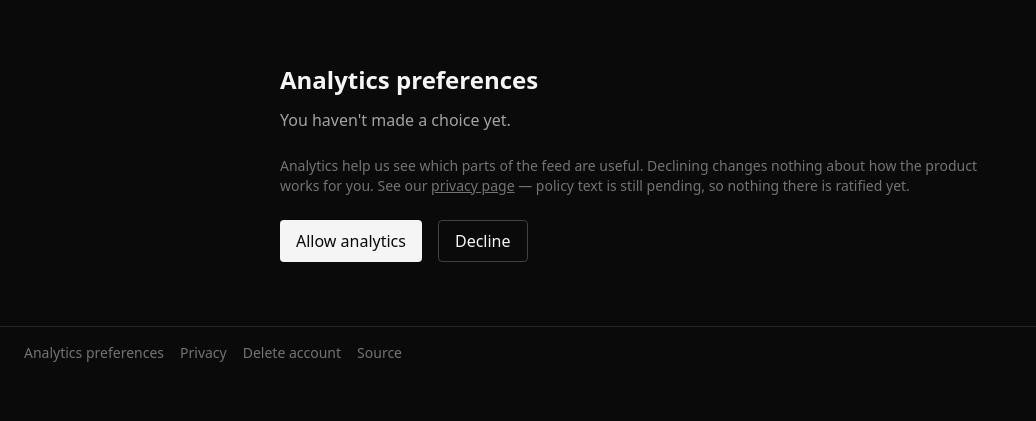
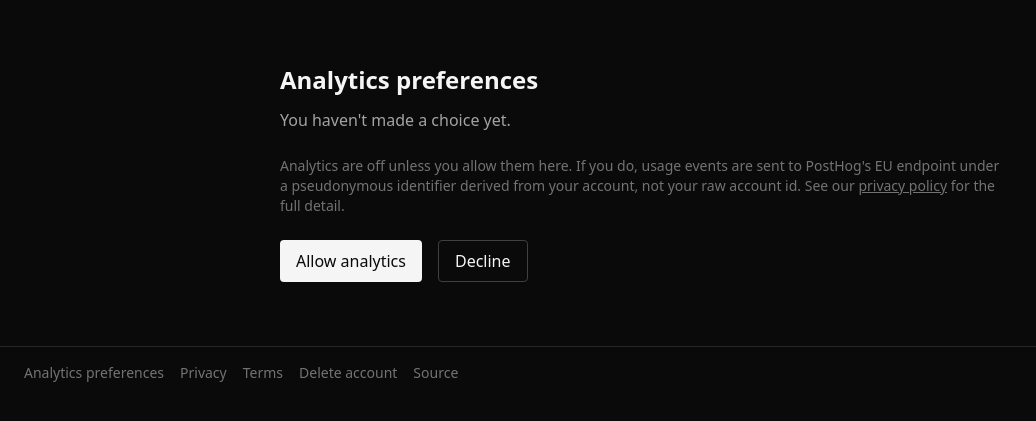
Before and after one commit to Senkichi/jobcannon, a Flask app: page /consent in a window 1280 px wide. Shown: the part 61-482 px from the top of the page, without its empty margins (0-1036 px from the left). Run offline with Flask 3, Linux system fonts and the light colour scheme; data that the repository does not hold is empty; parts of the project's set-up code (start-up, migrations or seed data) failed here and were passed over; some libraries are stand-ins or nearby versions.

Commit message:
feat(web): link terms in footer, fix consent copy accuracy (#94)

```diff
--- a/jobcannon/web/templates/base.html
+++ b/jobcannon/web/templates/base.html
@@ -21,6 +21,7 @@
   <footer class="border-t border-neutral-800 px-6 py-4 text-sm text-neutral-500 flex gap-4">
     <a href="/consent" class="hover:text-neutral-300">Analytics preferences</a>
     <a href="/privacy" class="hover:text-neutral-300">Privacy</a>
+    <a href="/terms" class="hover:text-neutral-300">Terms</a>
     <a href="/account/delete" class="hover:text-neutral-300">Delete account</a>
     <a href="https://github.com/Senkichi/jobcannon" target="_blank" rel="noopener noreferrer" class="hover:text-neutral-300">Source</a>
   </footer>
--- a/jobcannon/web/templates/consent.html
+++ b/jobcannon/web/templates/consent.html
@@ -13,10 +13,11 @@
   {% endif %}
 </p>
 <p class="text-neutral-500 text-sm mb-6">
-  Analytics help us see which parts of the feed are useful. Declining
-  changes nothing about how the product works for you. See our
-  <a href="/privacy" class="underline hover:text-neutral-300">privacy page</a>
-  — policy text is still pending, so nothing there is ratified yet.
+  Analytics are off unless you allow them here. If you do, usage events are
+  sent to PostHog's EU endpoint under a pseudonymous identifier derived from
+  your account, not your raw account id. See our
+  <a href="/privacy" class="underline hover:text-neutral-300">privacy policy</a>
+  for the full detail.
 </p>
 <form method="post" action="/consent" class="flex gap-4">
   <button type="submit" name="choice" value="grant"
```
